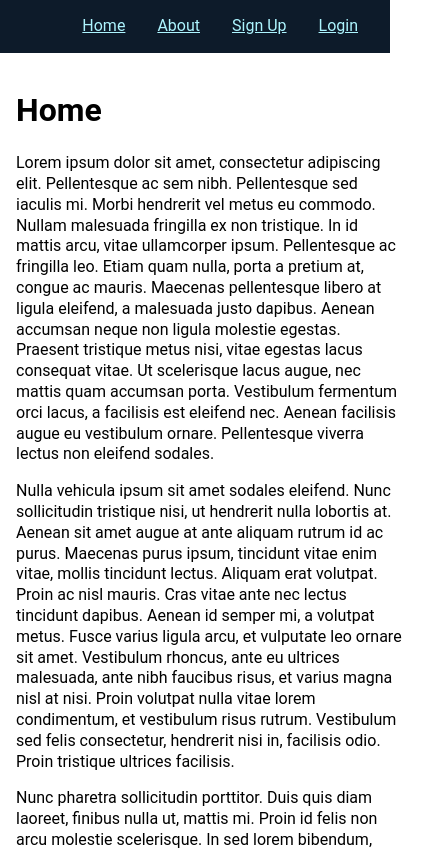
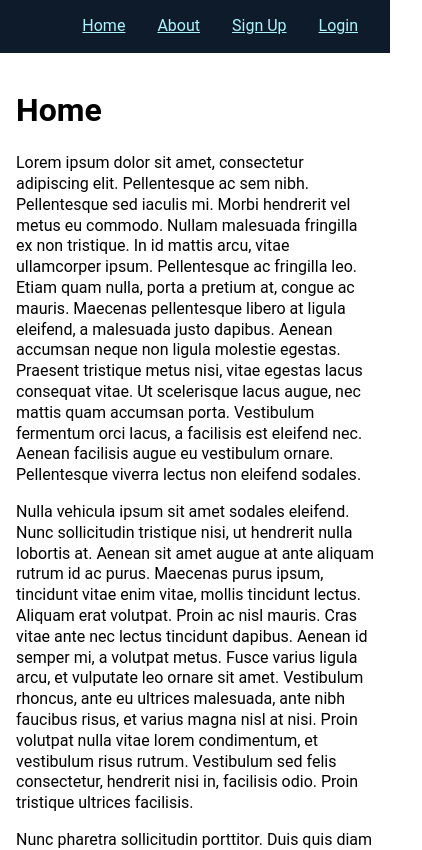
Before and after one commit to Arkine/-Mern-starter-stack, a React app in the folder client/: page / in a window 390 px wide. Shown: the top 850 px of the page, 422 px wide, since content can reach past the window. Built offline with nearby package versions, Linux system fonts and the light colour scheme.

Commit message:
updated media queries

```diff
--- a/client/src/components/common/Body.js
+++ b/client/src/components/common/Body.js
@@ -9,6 +9,10 @@ const Body = styled.main`
 
 	width: 100%;
 	max-width: ${props => props.theme.body.rowWidth};
+
+	${media.desktop`
+		width: auto;
+	`}
 `;
 
 export default props => {
--- a/client/src/helpers/mediaQuery.js
+++ b/client/src/helpers/mediaQuery.js
@@ -1,7 +1,7 @@
 import styled, {css} from 'styled-components';
 
 const sizes = {
-	desktop: 992,
+	desktop: 1120,
 	tablet: 768,
 	mobile: 576
 }
```
